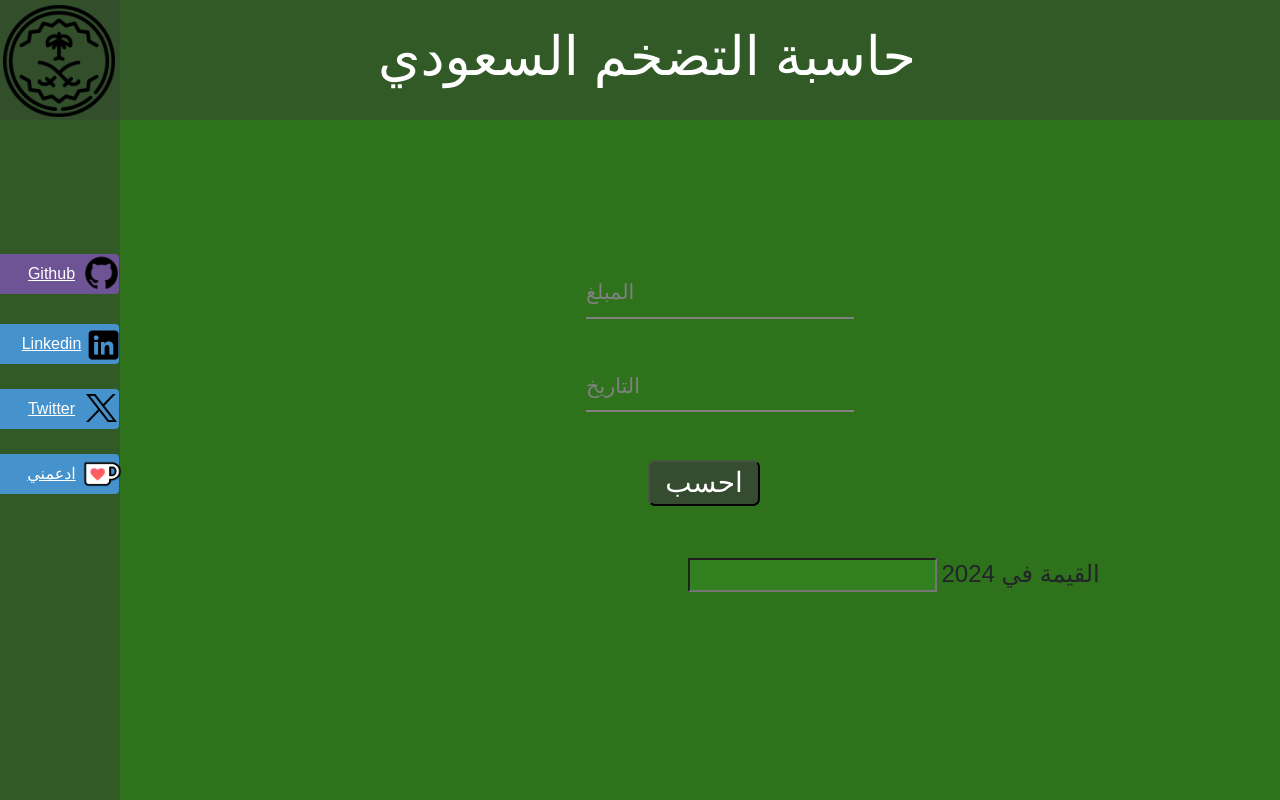
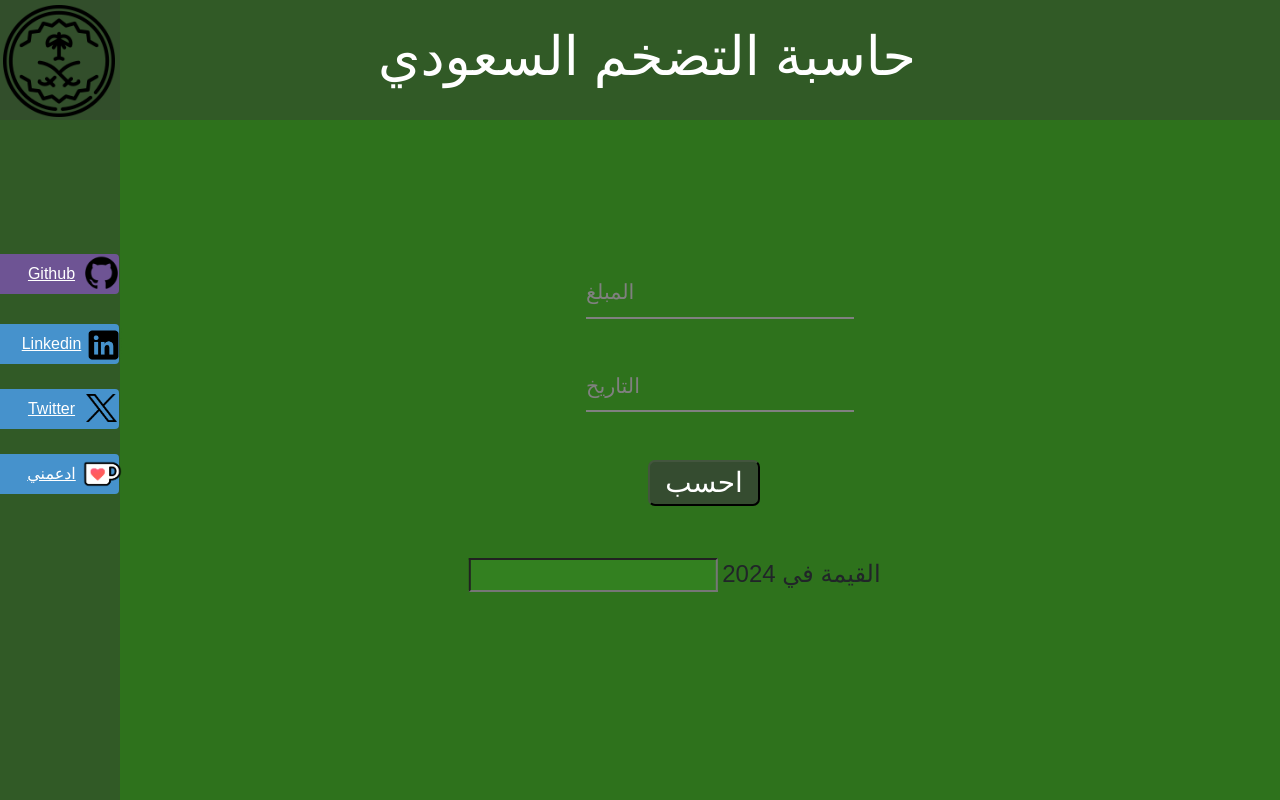
Before and after one commit to osalyousef/SaudiInflationRateCalculator, a Flask app: page / in a window 1280 px wide. Run offline with Flask 3, Linux system fonts and the light colour scheme; some web fonts are replaced.

Commit message:
IDK_WHAT_I_MESSED_UP_BUT_I_HOPE_ITS_FIXED_NOW

```diff
--- a/static/css/main.css
+++ b/static/css/main.css
@@ -214,7 +214,7 @@
       position: absolute;
         }
     .display{
-transform: translateX(16rem);
+transform: translateX(4.3rem);
     }
     .display input {
       background-color: #338020;
@@ -546,7 +546,9 @@ transform: translateX(16rem);
     position: fixed;
     left: 27rem;
       }
-
+      .display{
+        transform: translateX(2.3rem);
+            }
   .display input {
     background-color: #338020;
     box-shadow: #344330;
```
